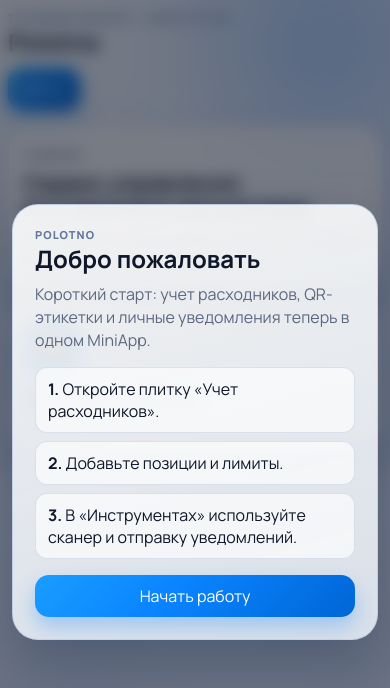
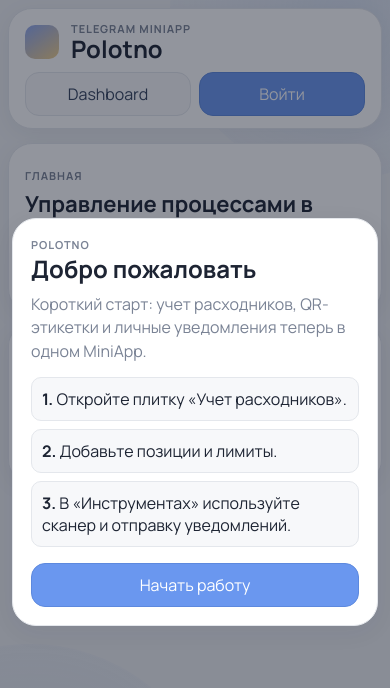
Before and after one commit to wrovd/polotno, a website: page index.html in a window 390 px wide. Drawn offline with Linux system fonts and the light colour scheme.

```diff
--- a/app.js
+++ b/app.js
@@ -526,7 +526,11 @@
 refs.loginTab.addEventListener("click", () => setAuthTab("login"));
 refs.registerTab.addEventListener("click", () => setAuthTab("register"));
 
-refs.openInventoryTile.addEventListener("click", () => setModuleView("inventory"));
+refs.openInventoryTile.addEventListener("click", () => {
+  setModuleView("inventory");
+  setInventoryTab("main");
+  setTimeout(() => refs.searchInput.focus(), 120);
+});
 refs.homeBtn.addEventListener("click", () => setModuleView("home"));
 refs.mainTabBtn.addEventListener("click", () => setInventoryTab("main"));
 refs.toolsTabBtn.addEventListener("click", () => setInventoryTab("tools"));
--- a/index.html
+++ b/index.html
@@ -16,25 +16,37 @@
 
     <main class="app-shell">
       <header class="topbar">
-        <div>
-          <p class="eyebrow">Telegram MiniApp • Apple Style</p>
-          <h1>Polotno</h1>
+        <div class="brand">
+          <span class="brand-mark" aria-hidden="true"></span>
+          <div>
+            <p class="eyebrow">Telegram MiniApp</p>
+            <h1>Polotno</h1>
+          </div>
         </div>
-        <button class="primary-btn" id="openAuthBtn" type="button">Войти</button>
+        <div class="top-controls">
+          <button class="seg-btn top-select" type="button">Dashboard</button>
+          <button class="primary-btn" id="openAuthBtn" type="button">Войти</button>
+        </div>
       </header>
 
       <section id="homeView" class="view active">
         <section class="hero-card">
           <div class="hero-copy">
             <p class="eyebrow">Главная</p>
-            <h2>Сервис управления внутренними процессами</h2>
-            <p>Выберите нужный модуль. Основной модуль сейчас: учет расходников.</p>
+            <h2>Управление процессами в одном месте</h2>
+            <p>Лаконичный интерфейс для быстрой работы с расходниками, QR и уведомлениями.</p>
           </div>
         </section>
 
         <section class="tile-grid">
           <button class="module-tile" id="openInventoryTile" type="button">
-            <span class="tile-icon" aria-hidden="true">📦</span>
+            <span class="tile-icon" aria-hidden="true">
+              <svg viewBox="0 0 24 24" width="24" height="24" fill="none">
+                <path d="M12 3L20 7V17L12 21L4 17V7L12 3Z" stroke="currentColor" stroke-width="1.8" />
+                <path d="M4 7L12 11L20 7" stroke="currentColor" stroke-width="1.8" />
+                <path d="M12 11V21" stroke="currentColor" stroke-width="1.8" />
+              </svg>
+            </span>
             <span class="tile-title">Учет расходников</span>
             <span class="tile-caption">Остатки, QR, уведомления</span>
           </button>
--- a/styles.css
+++ b/styles.css
@@ -1,14 +1,18 @@
 :root {
-  --bg: #edf3ff;
-  --text: #0f172a;
-  --muted: #5c6880;
-  --primary: #0a84ff;
-  --primary-strong: #0066d6;
-  --card: rgba(255, 255, 255, 0.76);
-  --line: rgba(135, 153, 189, 0.3);
-  --radius: 24px;
-  --shadow: 0 18px 44px rgba(15, 30, 64, 0.14);
-  --ease-apple: cubic-bezier(0.22, 1, 0.36, 1);
+  --bg: #eef0f3;
+  --surface: #ffffff;
+  --surface-soft: #f7f8fa;
+  --line: #e4e7ec;
+  --line-strong: #d7dce5;
+  --text: #1d2433;
+  --muted: #7a8395;
+  --primary: #6a97ef;
+  --primary-strong: #5d89de;
+  --radius-xl: 24px;
+  --radius-lg: 18px;
+  --radius-md: 14px;
+  --shadow-soft: 0 6px 24px rgba(28, 35, 48, 0.06);
+  --ease: cubic-bezier(0.22, 1, 0.36, 1);
 }
 
 * {
@@ -23,14 +27,13 @@
 body {
   margin: 0;
   min-height: 100%;
+  background: var(--bg);
+  color: var(--text);
   font-family: "Manrope", -apple-system, BlinkMacSystemFont, "Segoe UI", sans-serif;
-  background: radial-gradient(circle at 0 0, #f9fbff 0, var(--bg) 38%, #dfe8ff 100%);
-  color: var(--text);
 }
 
 body {
-  padding: 14px 10px 24px;
-  overflow-x: hidden;
+  padding: 14px 10px 20px;
 }
 
 h1,
@@ -44,111 +47,119 @@
   position: fixed;
   pointer-events: none;
   z-index: 0;
-  filter: blur(26px);
-  opacity: 0.8;
-  animation: drift 14s ease-in-out infinite alternate;
+  opacity: 0.5;
 }
 
 .bg-shape-top {
-  width: 320px;
-  height: 320px;
-  top: -120px;
-  right: -90px;
-  background: radial-gradient(circle, #a8ccff 0%, rgba(168, 204, 255, 0) 72%);
+  width: 340px;
+  height: 340px;
+  top: -160px;
+  right: -120px;
+  border-radius: 999px;
+  background: radial-gradient(circle, rgba(139, 174, 238, 0.35), rgba(139, 174, 238, 0));
 }
 
 .bg-shape-bottom {
-  width: 360px;
-  height: 360px;
-  bottom: -170px;
-  left: -120px;
-  background: radial-gradient(circle, #bfcbff 0%, rgba(191, 203, 255, 0) 72%);
+  width: 380px;
+  height: 380px;
+  bottom: -180px;
+  left: -160px;
+  border-radius: 999px;
+  background: radial-gradient(circle, rgba(141, 164, 224, 0.3), rgba(141, 164, 224, 0));
 }
 
 .app-shell {
   position: relative;
   z-index: 1;
-  width: min(1120px, 100%);
+  width: min(1180px, 100%);
   margin: 0 auto;
   display: grid;
   gap: 14px;
 }
 
+.topbar,
+.hero-card,
+.panel,
+.module-tile,
+.auth-card,
+.onboarding-card {
+  background: var(--surface);
+  border: 1px solid var(--line);
+  border-radius: var(--radius-xl);
+  box-shadow: var(--shadow-soft);
+}
+
 .topbar {
+  padding: 12px 16px;
   display: flex;
   justify-content: space-between;
   align-items: center;
   gap: 10px;
 }
 
+.brand {
+  display: flex;
+  align-items: center;
+  gap: 12px;
+}
+
+.brand-mark {
+  width: 34px;
+  height: 34px;
+  border-radius: 10px;
+  background: linear-gradient(145deg, #8ea8f0 0%, #f0cf8a 100%);
+}
+
 .eyebrow {
   font-size: 11px;
-  letter-spacing: 0.1em;
+  letter-spacing: 0.09em;
   text-transform: uppercase;
-  color: #61759a;
-  font-weight: 800;
+  color: var(--muted);
+  font-weight: 700;
 }
 
 h1 {
   font-size: clamp(24px, 2.7vw, 34px);
+  line-height: 1.1;
 }
 
-.hero-card,
-.panel,
-.auth-card,
-.module-tile {
-  border: 1px solid var(--line);
-  border-radius: var(--radius);
-  background: var(--card);
-  backdrop-filter: blur(16px);
-  -webkit-backdrop-filter: blur(16px);
-  box-shadow: var(--shadow);
-  position: relative;
-  overflow: hidden;
+.top-controls {
+  display: flex;
+  align-items: center;
+  gap: 8px;
+}
+
+.top-select {
+  min-width: 140px;
+}
+
+.view {
+  display: none;
+  gap: 14px;
+}
+
+.view.active {
+  display: grid;
+  animation: fadeUp 0.34s var(--ease);
 }
 
 .hero-card,
 .panel {
-  padding: 14px;
-  animation: liftIn 0.65s var(--ease-apple) both;
-}
-
-.hero-card::after,
-.module-tile::after {
-  content: "";
-  position: absolute;
-  inset: -120% 35% auto -35%;
-  height: 180%;
-  transform: rotate(14deg);
-  background: linear-gradient(90deg, rgba(255, 255, 255, 0) 0%, rgba(255, 255, 255, 0.36) 52%, rgba(255, 255, 255, 0) 100%);
-  pointer-events: none;
-  animation: sheen 4.8s ease-in-out infinite;
+  padding: 16px;
 }
 
 .hero-copy h2 {
   margin-top: 8px;
-  font-size: clamp(22px, 3.3vw, 40px);
-  line-height: 1.1;
-  max-width: 20ch;
+  font-size: clamp(22px, 3vw, 36px);
+  line-height: 1.12;
+  max-width: 22ch;
 }
 
 .hero-copy p {
   margin-top: 8px;
   color: var(--muted);
   line-height: 1.45;
-  max-width: 58ch;
-}
-
-.view {
-  display: none;
-  gap: 14px;
-  opacity: 0;
-  transform: translateY(14px) scale(0.99);
-}
-
-.view.active {
-  display: grid;
-  animation: viewIn 0.48s var(--ease-apple) both;
+  max-width: 60ch;
 }
 
 .tile-grid {
@@ -158,35 +169,33 @@
 }
 
 .module-tile {
+  border-radius: var(--radius-lg);
+  padding: 16px;
   text-align: left;
-  padding: 16px;
   cursor: pointer;
-  transition: transform 0.28s var(--ease-apple), box-shadow 0.28s var(--ease-apple), border-color 0.28s var(--ease-apple);
+  transition: transform 0.22s var(--ease), border-color 0.22s var(--ease), box-shadow 0.22s var(--ease);
 }
 
 .module-tile:hover {
-  transform: translateY(-5px) scale(1.01);
-  border-color: rgba(89, 152, 255, 0.55);
-  box-shadow: 0 24px 50px rgba(11, 41, 89, 0.2);
+  transform: translateY(-2px);
+  border-color: var(--line-strong);
+  box-shadow: 0 10px 26px rgba(28, 35, 48, 0.1);
 }
 
 .tile-icon {
-  width: 54px;
-  height: 54px;
-  border-radius: 16px;
+  width: 50px;
+  height: 50px;
+  border-radius: 14px;
   display: grid;
   place-items: center;
-  font-size: 26px;
-  background: linear-gradient(145deg, #3da7ff 0%, #137dff 100%);
   color: #fff;
-  box-shadow: 0 14px 30px rgba(10, 132, 255, 0.35);
-  animation: iconFloat 2.4s ease-in-out infinite;
+  background: var(--primary);
 }
 
 .tile-title {
   display: block;
   margin-top: 14px;
-  font-size: 20px;
+  font-size: 21px;
   font-weight: 800;
 }
 
@@ -194,45 +203,45 @@
   display: block;
   margin-top: 4px;
   color: var(--muted);
-  font-size: 14px;
 }
 
 .nav-panel {
-  position: sticky;
-  top: 8px;
-  z-index: 3;
+  padding: 10px;
 }
 
 .segmented {
   display: grid;
-  grid-template-columns: 1fr 1fr;
+  grid-template-columns: repeat(2, minmax(0, 1fr));
   gap: 8px;
 }
 
 .segmented-three {
-  grid-template-columns: 1fr 1fr 1fr;
+  grid-template-columns: repeat(3, minmax(0, 1fr));
+}
+
+button {
+  font: inherit;
+  border: 1px solid transparent;
+  border-radius: var(--radius-md);
+  cursor: pointer;
+  transition: background 0.18s ease, border-color 0.18s ease, transform 0.18s ease;
+}
+
+button:hover {
+  transform: translateY(-1px);
+}
+
+button:active {
+  transform: translateY(0);
 }
 
 .seg-btn,
-.tab-btn,
-.primary-btn,
 .secondary-btn,
 .glass-btn,
-.close-btn {
-  border: 0;
-  border-radius: 14px;
-  font: inherit;
-  cursor: pointer;
-  transition: transform 0.18s ease;
-}
-
-.seg-btn,
-.tab-btn,
-.secondary-btn,
-.glass-btn {
-  background: rgba(255, 255, 255, 0.76);
-  color: #314566;
-  border: 1px solid var(--line);
+.tab-btn {
+  background: var(--surface-soft);
+  border-color: var(--line);
+  color: #34425c;
   padding: 10px 12px;
 }
 
@@ -240,8 +249,8 @@
 .tab-btn.active,
 .primary-btn {
   color: #fff;
-  background: linear-gradient(135deg, #1a9dff 0%, var(--primary) 42%, var(--primary-strong) 100%);
-  box-shadow: 0 10px 20px rgba(10, 132, 255, 0.3);
+  background: var(--primary);
+  border-color: var(--primary-strong);
 }
 
 .primary-btn,
@@ -250,18 +259,30 @@
   padding: 10px 13px;
 }
 
-button:hover {
-  transform: translateY(-2px);
+.layout-grid {
+  display: grid;
+  grid-template-columns: 1.25fr 1fr;
+  gap: 12px;
 }
 
-button:active {
-  transform: translateY(0);
+.tab-panel {
+  display: none;
+  gap: 14px;
 }
 
-.layout-grid {
+.tab-panel.active {
   display: grid;
-  grid-template-columns: 1.3fr 1fr;
-  gap: 14px;
+  animation: fadeUp 0.3s var(--ease);
+}
+
+.section-head {
+  margin-bottom: 10px;
+}
+
+.section-head p {
+  margin-top: 4px;
+  color: var(--muted);
+  line-height: 1.45;
 }
 
 .search-panel {
@@ -282,40 +303,34 @@
   gap: 10px;
 }
 
-.section-head {
-  margin-bottom: 10px;
-}
-
-.section-head p {
-  margin-top: 4px;
-  color: var(--muted);
-  line-height: 1.45;
-}
-
 label {
   display: grid;
   gap: 6px;
   font-size: 13px;
   font-weight: 700;
-  color: #3f5377;
+  color: #3d4b66;
 }
 
 input,
 textarea {
   width: 100%;
   border: 1px solid var(--line);
-  border-radius: 14px;
-  background: rgba(255, 255, 255, 0.84);
+  border-radius: 12px;
+  background: #fff;
   padding: 11px 12px;
-  color: #1d2a44;
+  color: var(--text);
   font: inherit;
   outline: none;
 }
 
 input:focus,
 textarea:focus {
-  border-color: rgba(10, 132, 255, 0.5);
-  box-shadow: 0 0 0 3px rgba(10, 132, 255, 0.14);
+  border-color: #b7c7eb;
+  box-shadow: 0 0 0 3px rgba(106, 151, 239, 0.14);
+}
+
+textarea {
+  resize: vertical;
 }
 
 .full {
@@ -328,29 +343,28 @@
 
 .alert-box {
   min-height: 120px;
-  border: 1px dashed rgba(133, 151, 188, 0.7);
-  border-radius: 14px;
-  background: rgba(255, 255, 255, 0.55);
+  border: 1px dashed var(--line-strong);
+  border-radius: 12px;
+  background: #fbfcfd;
   padding: 10px;
   display: grid;
   gap: 8px;
-  align-content: start;
 }
 
 .alert-item {
-  border-radius: 12px;
+  border-radius: 10px;
   padding: 10px;
-  background: rgba(249, 115, 22, 0.12);
-  color: #7c2d12;
-  border: 1px solid rgba(249, 115, 22, 0.24);
+  background: #f4f8ff;
+  border: 1px solid #d9e5ff;
+  color: #3f5378;
 }
 
 #scannerVideo {
   width: 100%;
+  min-height: 220px;
+  border-radius: 12px;
   margin-top: 10px;
-  min-height: 220px;
-  border-radius: 14px;
-  background: rgba(15, 23, 42, 0.95);
+  background: #151b28;
   object-fit: cover;
 }
 
@@ -373,8 +387,18 @@
 }
 
 th {
-  font-size: 13px;
-  color: #3e5072;
+  font-size: 12px;
+  letter-spacing: 0.02em;
+  text-transform: uppercase;
+  color: #798396;
+}
+
+tbody tr {
+  transition: background 0.15s ease;
+}
+
+tbody tr:hover {
+  background: #f8fafe;
 }
 
 td .actions {
@@ -391,65 +415,42 @@
 }
 
 .badge-ok {
-  background: rgba(16, 185, 129, 0.16);
-  color: #065f46;
+  background: #e9f8f0;
+  color: #1c724a;
 }
 
 .badge-low {
-  background: rgba(225, 29, 72, 0.16);
-  color: #9f1239;
+  background: #fff0f1;
+  color: #a33346;
 }
 
-.auth-modal {
+.auth-modal,
+.onboarding {
   position: fixed;
   inset: 0;
-  z-index: 15;
+  z-index: 25;
   display: grid;
   place-items: center;
   padding: 12px;
 }
 
-.auth-backdrop {
-  position: absolute;
-  inset: 0;
-  background: rgba(8, 15, 31, 0.48);
-}
-
-.auth-card {
-  width: min(540px, 100%);
-  position: relative;
-  z-index: 1;
-  padding: 14px;
-  display: grid;
-  gap: 12px;
-}
-
-.onboarding {
-  position: fixed;
-  inset: 0;
-  z-index: 20;
-  display: grid;
-  place-items: center;
-  padding: 12px;
-}
-
+.auth-backdrop,
 .onboarding-backdrop {
   position: absolute;
   inset: 0;
-  background: rgba(7, 14, 29, 0.54);
-  backdrop-filter: blur(8px);
+  background: rgba(19, 26, 42, 0.46);
+}
+
+.auth-card,
+.onboarding-card {
+  position: relative;
+  z-index: 1;
+  width: min(540px, 100%);
+  padding: 18px;
 }
 
 .onboarding-card {
-  position: relative;
-  z-index: 1;
   width: min(520px, 100%);
-  border: 1px solid rgba(154, 177, 220, 0.45);
-  border-radius: 26px;
-  background: linear-gradient(165deg, rgba(255, 255, 255, 0.9) 0%, rgba(242, 248, 255, 0.82) 100%);
-  box-shadow: 0 24px 56px rgba(8, 31, 72, 0.28);
-  padding: 22px;
-  animation: onboardingIn 0.46s var(--ease-apple) both;
 }
 
 .onboarding-text {
@@ -465,18 +466,20 @@
 }
 
 .onboarding-list p {
-  padding: 10px 12px;
-  border-radius: 12px;
-  background: rgba(255, 255, 255, 0.65);
-  border: 1px solid rgba(153, 173, 210, 0.32);
+  background: var(--surface-soft);
+  border: 1px solid var(--line);
+  border-radius: 10px;
+  padding: 10px;
 }
 
 .close-btn {
   width: 32px;
   height: 32px;
   justify-self: end;
-  background: rgba(255, 255, 255, 0.84);
-  color: #304565;
+  border-radius: 999px;
+  background: var(--surface-soft);
+  border: 1px solid var(--line);
+  color: #34425c;
 }
 
 .auth-tabs {
@@ -489,115 +492,8 @@
   display: none;
 }
 
-.auth-form.active,
-.tab-panel.active,
-.view.active {
+.auth-form.active {
   display: grid;
-}
-
-.tab-panel {
-  display: none;
-  opacity: 0;
-  transform: translateY(10px);
-}
-
-.tab-panel.active {
-  animation: tabIn 0.36s var(--ease-apple) both;
-}
-
-tbody tr {
-  transition: background 0.2s ease, transform 0.2s ease;
-}
-
-tbody tr:hover {
-  background: rgba(189, 214, 255, 0.2);
-  transform: translateX(2px);
-}
-
-.topbar .primary-btn,
-.topbar .glass-btn {
-  transition: transform 0.25s var(--ease-apple), box-shadow 0.25s var(--ease-apple);
-}
-
-.topbar .primary-btn:hover,
-.topbar .glass-btn:hover {
-  box-shadow: 0 14px 24px rgba(9, 58, 124, 0.2);
-}
-
-@keyframes viewIn {
-  0% {
-    opacity: 0;
-    transform: translateY(14px) scale(0.99);
-  }
-  100% {
-    opacity: 1;
-    transform: translateY(0) scale(1);
-  }
-}
-
-@keyframes tabIn {
-  0% {
-    opacity: 0;
-    transform: translateY(10px) scale(0.995);
-  }
-  100% {
-    opacity: 1;
-    transform: translateY(0) scale(1);
-  }
-}
-
-@keyframes liftIn {
-  0% {
-    opacity: 0;
-    transform: translateY(16px) scale(0.99);
-  }
-  100% {
-    opacity: 1;
-    transform: translateY(0) scale(1);
-  }
-}
-
-@keyframes iconFloat {
-  0%,
-  100% {
-    transform: translateY(0);
-  }
-  50% {
-    transform: translateY(-3px);
-  }
-}
-
-@keyframes sheen {
-  0%,
-  24% {
-    transform: translateX(-180%) rotate(14deg);
-  }
-  55% {
-    transform: translateX(300%) rotate(14deg);
-  }
-  100% {
-    transform: translateX(300%) rotate(14deg);
-  }
-}
-
-@keyframes drift {
-  0% {
-    transform: translateY(0) translateX(0) scale(1);
-  }
-  100% {
-    transform: translateY(12px) translateX(8px) scale(1.04);
-  }
-}
-
-@keyframes onboardingIn {
-  0% {
-    opacity: 0;
-    transform: translateY(12px) scale(0.98);
-  }
-  100% {
-    opacity: 1;
-    transform: translateY(0) scale(1);
-  }
 }
 
 .helper {
@@ -605,7 +501,18 @@
   font-size: 13px;
 }
 
-@media (max-width: 920px) {
+@keyframes fadeUp {
+  from {
+    opacity: 0;
+    transform: translateY(8px);
+  }
+  to {
+    opacity: 1;
+    transform: translateY(0);
+  }
+}
+
+@media (max-width: 940px) {
   .layout-grid,
   .tile-grid {
     grid-template-columns: 1fr;
@@ -614,19 +521,36 @@
 
 @media (max-width: 680px) {
   body {
-    padding: 10px 8px 20px;
+    padding: 8px 8px 16px;
   }
 
   .topbar {
+    align-items: start;
     flex-direction: column;
-    align-items: start;
   }
 
-  .search-row {
+  .top-controls {
+    width: 100%;
+    display: grid;
+    grid-template-columns: 1fr 1fr;
+  }
+
+  .search-row,
+  .hero-actions,
+  .segmented,
+  .segmented-three {
     grid-template-columns: 1fr;
   }
 
+  .top-select {
+    min-width: 0;
+  }
+
   table {
-    min-width: 660px;
+    min-width: 650px;
+  }
+
+  td .actions {
+    flex-direction: column;
   }
 }
```
Also changed, not shown: 1 other file.
